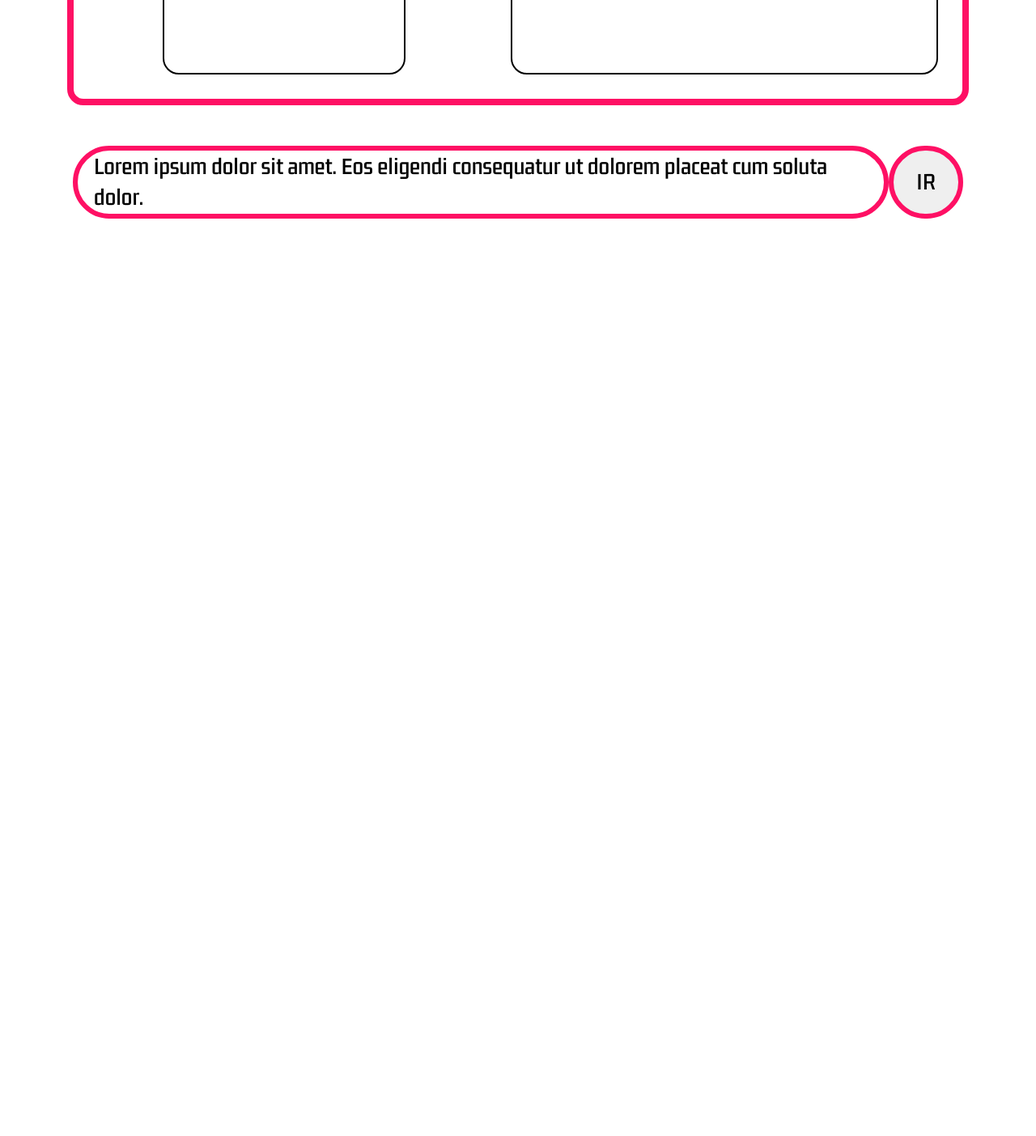
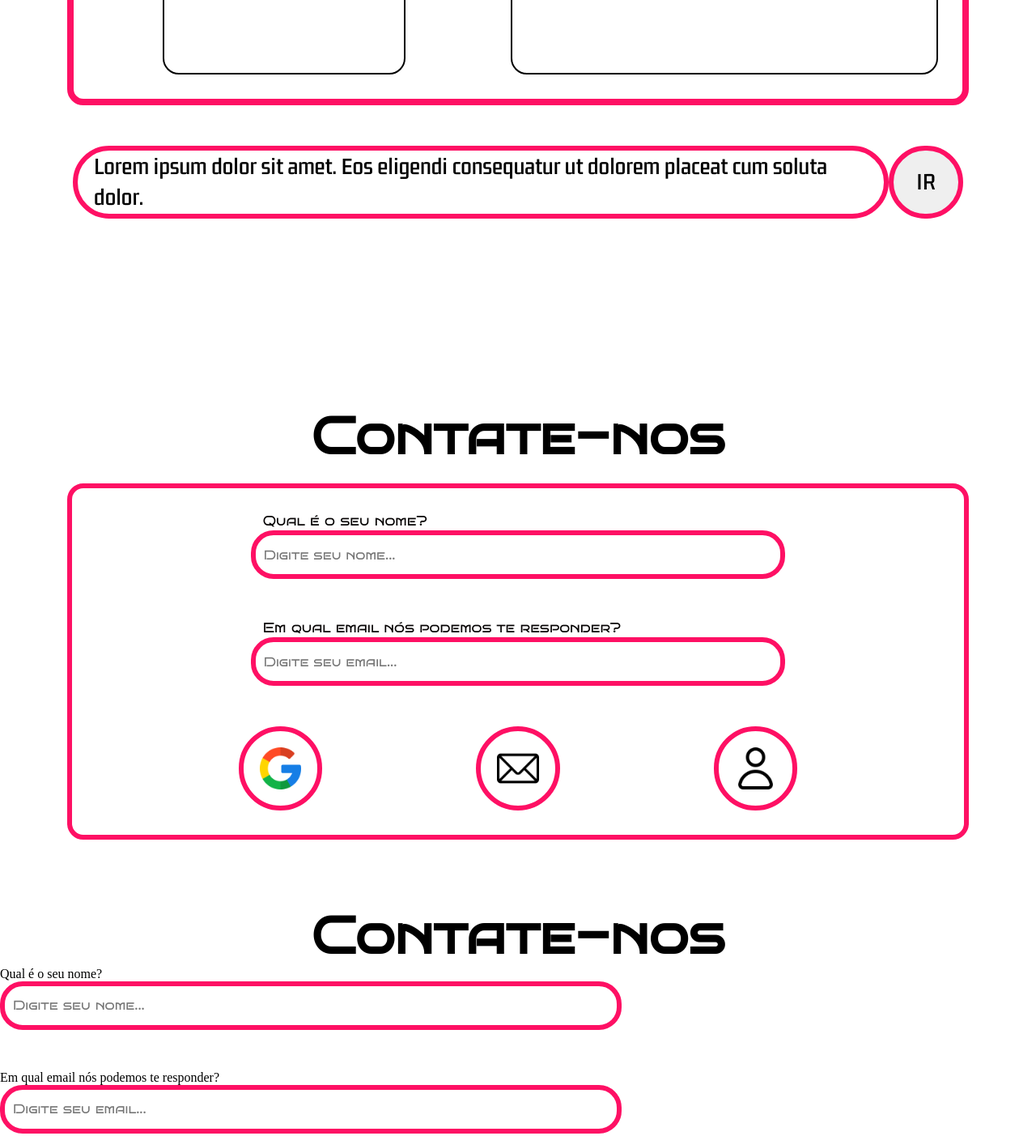
Before and after one commit to dnycolas/Projeto-Hidden-Code, a plain HTML site: page index.html in a window 1280 px wide. Shown: the part 1522-2925 px from the top of the page at 81% size. Before the commit the page ends 1792 px from the top, so only its background shows below. Drawn offline with Linux system fonts and the light colour scheme.

Commit message:
Feat: inplementação do preenchimento do formulario e inicialização da inplementação da caixa de feedback

```diff
--- a/estilo.css
+++ b/estilo.css
@@ -244,6 +244,7 @@ h2 {
 
 .caixa-do-convite {
     height: 90px;
+
 }
 
 .caixa-do-convite p {
@@ -281,3 +282,143 @@ h2 {
 
     text-transform: uppercase;
 }
+
+
+
+#contato h2 {
+    margin: 230px 0px 20px 0px ;
+}
+
+#contato form {
+    /* width: 100%; */
+    margin: 0px 6.52%;
+    padding: 30px 0;
+    display: flex;
+    border: 6px solid var(--rosa-hiddencode);
+    border-radius: 20px;
+    color: #040001;
+    font-family:'Bruno';
+    flex-direction: column;
+    align-items: center;
+}
+
+#contato form label {
+    margin-bottom: 2px;
+    font-size: 17px;
+    margin-left: 15px;
+}
+
+.campo {
+    width: 60%;
+
+    margin-bottom: 50px;
+
+    text-align: left;
+
+    display: flex;
+    flex-direction: column;
+    justify-content: space-between;
+}
+
+.campo input {
+    height: 60px;
+    color: white;
+    /* background-color: #351868; */
+    /* border: solid; */
+    border: 6px solid #fe1064;
+    outline: none;
+    text-indent: 10px;
+    font-family: 'Bruno';
+    font-size: 16px;
+    border-radius: 28px;
+}
+
+/* essas linha serão usadas após a inplementação dos elementos de JAVASCRIPT  */
+/*
+.campo-textarea {
+    width: 60%;
+
+    margin-bottom: 30px;
+
+    text-align: left;
+
+    display: flex;
+    flex-direction: column;
+    justify-content: space-between;
+}
+
+.campo-textarea textarea {
+    color: white;
+    border: 6px solid #FE1062;
+    border-radius: 20px;
+    padding: 5px 20px;
+    font-family: 'kdam thmor pro';
+    font-size: 17px;
+    outline: none;
+    resize: none;
+}
+
+.campo input:focus, .campo-textarea textarea:focus {
+    outline: 2px solid var(--laranja-gamifica);
+}
+
+
+#contato form button {
+    display: flex;
+
+    height: 40px;
+    width: auto;
+
+    padding-block: 10px;
+    padding-inline: 20px;
+
+    font-family: 'Bruno';
+    font-size: 17px;
+
+
+    background-color: var(--rosa-hiddencode);
+    color: white;
+
+    border: none;
+    border-radius: 20px;
+
+    text-transform: uppercase;
+
+    cursor: pointer;
+
+    transition: background-color 500ms ease;
+}
+
+#contato button:hover {
+    background-color:#b30044;
+}
+
+#contato form input::placeholder,
+#contato form textarea::placeholder {
+    color: #b9b9b9;
+} */
+
+
+
+.opcoes {
+    width: 690.8;
+
+    display:flex;
+    justify-content:space-between;
+}
+
+.opcoes img {
+    width: 51.8;
+    padding: 0px;
+}
+
+.opcoes a {
+    display: flex;
+    align-items:center;
+    justify-content: center;
+
+    border:6px solid #fe1064;
+    border-radius:100px;
+
+    padding:20px;
+}
--- a/index.html
+++ b/index.html
@@ -38,12 +38,13 @@
 
                 <img src="imagens/onça.png" alt="imagem de um onça">
 
-                <textarea id="sinopse" cols="30" rows="10"readonly>Reduzimos o desperdício de comida em uma escola em 80%</textarea>
+                <textarea id="sinopse" cols="30" rows="10"
+                    readonly>Reduzimos o desperdício de comida em uma escola em 80%</textarea>
 
             </div>
 
             <div class="historia">
-                <h2 class="titulo-do-case" >titulo</h2>
+                <h2 class="titulo-do-case">titulo</h2>
                 <textarea id="case" cols="30" rows="10" readonly></textarea>
 
             </div>
@@ -56,10 +57,71 @@
         </div>
 
         <button class="ir">ir</button>
+
     </section>
     <section class="formulario">
         <div class="preenchimento"></div>
     </section>
+
+
+
+
+    <section id="contato">
+        <h2>Contate-nos</h2>
+        <form>
+            <div class="campo">
+                <label for="campo-nome">Qual é o seu nome?</label>
+                <input id="campo-nome" type="text" placeholder="Digite seu nome...">
+            </div>
+            <div class="campo">
+                <label for="campo-nome">Em qual email nós podemos te responder?</label>
+                <input type="email" name="" id="campo-nome" placeholder="Digite seu email...">
+            </div>
+            <div class="opcoes">
+                <a href="#">
+                    <img src="imagens/icone-google.png" alt="icone do google">
+                </a>
+
+                <a href="#">
+                    <img src="imagens/icone-email.png" alt="icone do email">
+                </a>
+
+                <a href="#">
+                    <img src="imagens/icone-user.png" alt="icone do usuario">
+                </a>
+            </div>
+            <!-- essas linha serão usadas após a inplementação dos elementos de JAVASCRIPT -->
+            <!-- <div class="campo-textarea">
+                <label for="campo-nome">Descreva um pouco da sua empresa, e também o problema que está procurando
+                    solucionar</label>
+                <textarea name="" id="campo-nome" cols="30" rows="10"
+                    placeholder="Descreva um pouco da sua empresa, e também o problema que enfrenta."></textarea>
+            </div>
+            <button type="submit">Enviar</button> -->
+        </form>
+    </section>
+
+
+
+    <section class="feedback">
+        <h2>Contate-nos</h2>
+        <form>
+            <div class="campo">
+                <label for="campo-nome">Qual é o seu nome?</label>
+                <input id="campo-nome" type="text" placeholder="Digite seu nome...">
+            </div>
+            <div class="campo">
+                <label for="campo-nome">Em qual email nós podemos te responder?</label>
+                <input type="email" name="" id="campo-nome" placeholder="Digite seu email...">
+            </div>
+            <div class="campo-textarea">
+                <label for="campo-nome">Descreva um pouco da sua empresa, e também o problema que está procurando
+                    solucionar</label>
+                <textarea name="" id="campo-nome" cols="30" rows="10"
+                    placeholder="Descreva um pouco da sua empresa, e também o problema que enfrenta."></textarea>
+            </div>
+            <button type="submit">Enviar</button>
+    </section>
 </body>
 
 </html>
```
Also changed, not shown: imagens/icone-email.png (added), imagens/icone-google.png (added), imagens/icone-user.png (added).
